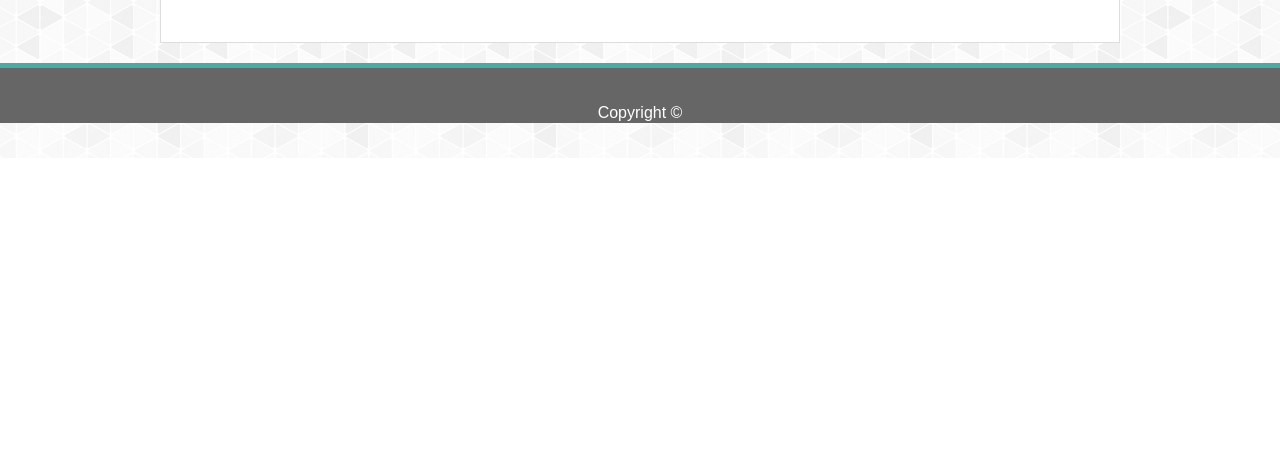
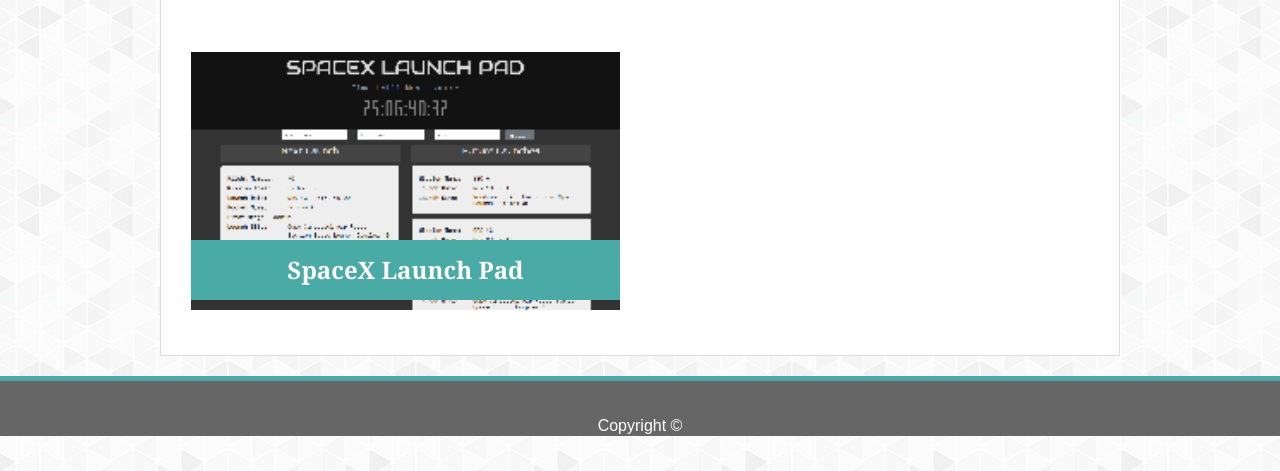
Before and after one commit to ST3AMMACH1N3/ST3AMMACH1N3.github.io, a plain HTML site: page portfolio.html in a window 1280 px wide. Shown: the part 1140-1611 px from the top of the page. Before the commit the page ends 1298 px from the top, so only its background shows below. Drawn offline with Linux system fonts and the light colour scheme.

Commit message:
Added SpaceX Launch Pad to portfolio

```diff
--- a/portfolio.html
+++ b/portfolio.html
@@ -51,6 +51,10 @@
                     <img src="assets/images/rockpaperscissors.jpg" alt="rock paper scissors thumbnail">
                     <h2>Rock Paper Scissors</h2>
                 </a>
+                <a href="https://spacex-launch-pad.firebaseapp.com/" class="thumbnail left">
+                    <img src="assets/images/spacexLaunchPad.png" alt="spacex launch pad thumbnail">
+                    <h2>SpaceX Launch Pad</h2>
+                </a>
             </section>
         </div>
 
```
Also changed, not shown: assets/images/spacexLaunchPad.png (added).
